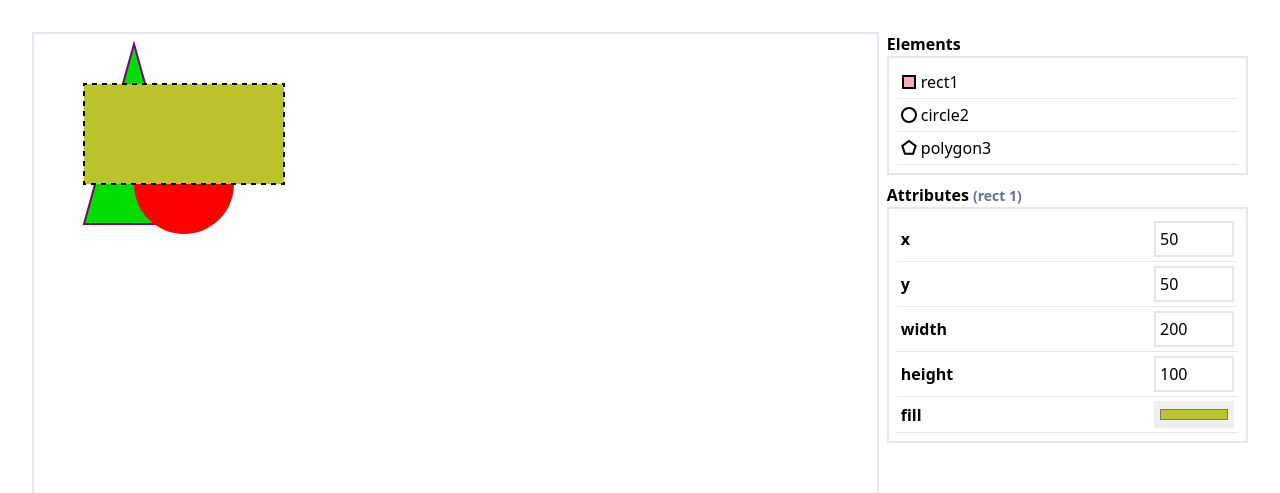
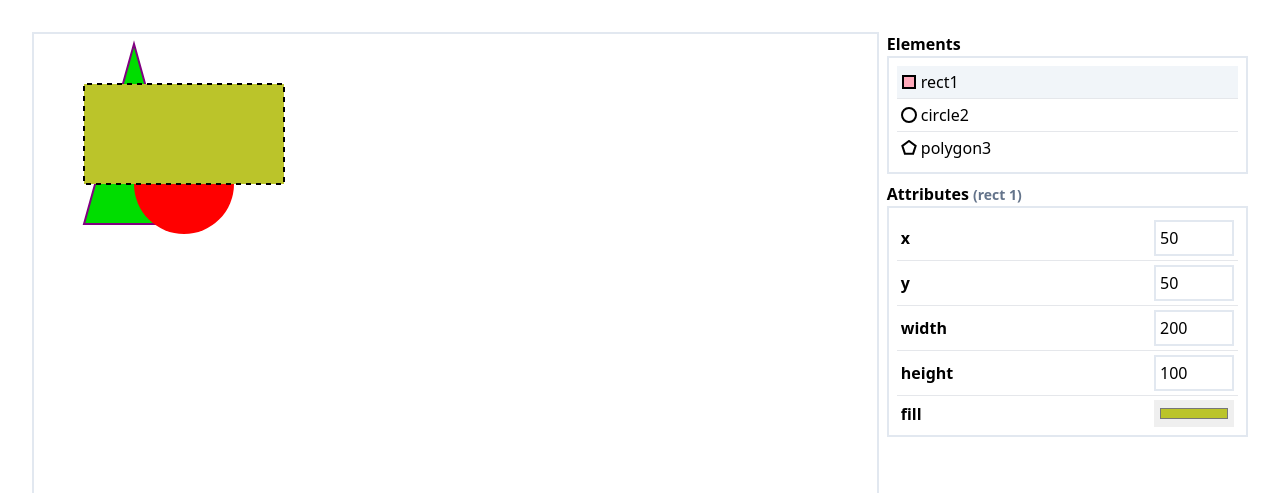
Before and after one commit to Markus-ipse/SVG-tide, a React (Vite) app: page / in a window 1280 px wide. Shown: the top 493 px of the page. Built offline with nearby package versions, Linux system fonts and the light colour scheme.

Commit message:
💅 design tweaking of lists and select marquee

```diff
--- a/src/App.tsx
+++ b/src/App.tsx
@@ -163,11 +163,11 @@ export function App() {
 }
 
 const SelectionMarker = ({ selectionBounds }: { selectionBounds: DOMRect }) => {
-  const [dashOffset, setDashOffset] = useState(0);
+  const [dashOffset, setDashOffset] = useState(9);
 
   useEffect(() => {
     const timerId = setInterval(() => {
-      setDashOffset((prev) => (prev === 9 ? 0 : prev + 1));
+      setDashOffset((prev) => (prev === 0 ? 9 : prev - 1));
     }, 30);
 
     return () => {
--- a/src/components/AttributeEditor.tsx
+++ b/src/components/AttributeEditor.tsx
@@ -16,12 +16,15 @@ export const AttributeEditor = ({ element: el, onChange }: Props) => {
           </span>
         )}
       </h4>
-      <div className="p-2 border-2 border-slate-200">
+      <div className="p-2 pb-1 border-2 border-slate-200 ">
         {!el && <div className="text-slate-500">No element selected</div>}
         {el &&
           Object.entries(el.attr).map(([key, value]) => {
             return (
-              <div key={key} className="flex items-center p-1 border-b">
+              <div
+                key={key}
+                className="flex items-center p-1 border-b last-of-type:border-0"
+              >
                 <span className="font-semibold">{key}</span>
                 {colorAttributes.includes(key) ? (
                   <input
--- a/src/components/ElementListItem.tsx
+++ b/src/components/ElementListItem.tsx
@@ -6,6 +6,7 @@ import {
 import { SvgElement } from "../types";
 import { Button } from "./Button";
 import { ShapeIcon } from "./icons/Shapes";
+import { cx } from "class-variance-authority";
 
 type Elementprops = {
   element: SvgElement;
@@ -28,7 +29,15 @@ export const ElementListItem = ({
 }: Elementprops) => {
   return (
     <div
-      className="flex items-center p-1 border-b group"
+      className={cx(
+        "flex",
+        "items-center",
+        "p-1",
+        "border-b",
+        "last-of-type:border-b-0",
+        "group",
+        isSelected && "bg-slate-100"
+      )}
       onClick={() => {
         onSelect(el.id);
       }}
```
